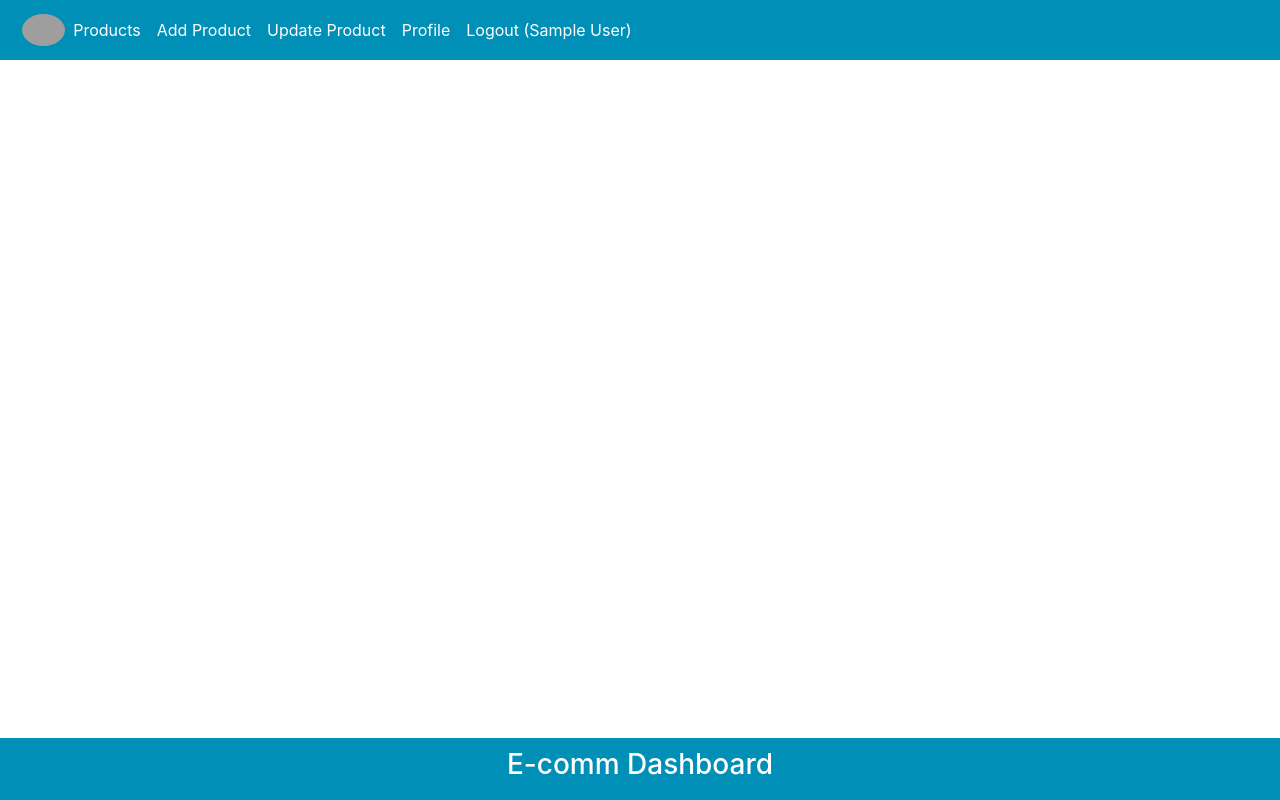
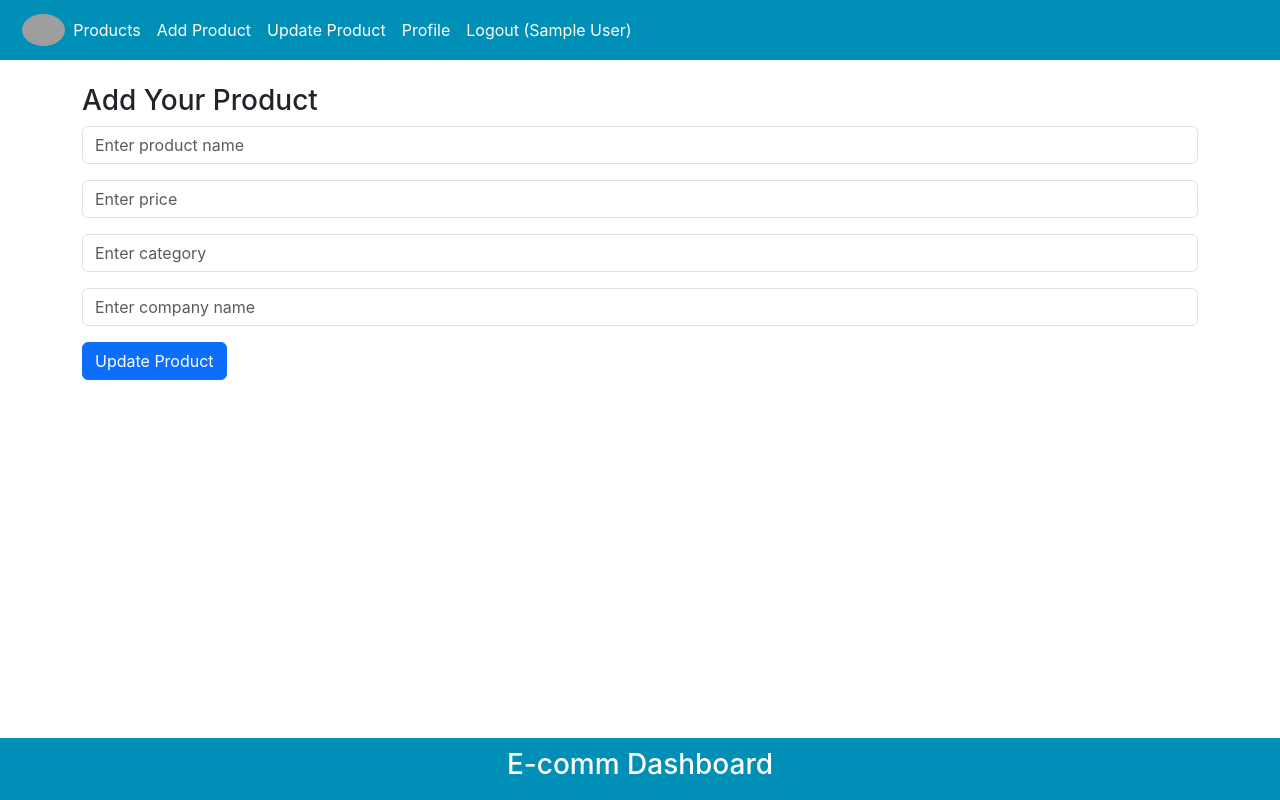
Before and after one commit to luckkalpna/e-Comm_Dashboard, a React (Create React App) app in the folder front-end/: page /update/1 in a window 1280 px wide. Built offline with nearby package versions, Linux system fonts and the light colour scheme; sample sign-in values are in the browser's storage; grey boxes are pictures that could not be loaded.

Commit message:
Create Update Form on Frontend

```diff
--- a/front-end/src/App.js
+++ b/front-end/src/App.js
@@ -7,6 +7,7 @@ import PrivateComponent from "./components/PrivateComponent";
 import Login from "./components/Login";
 import AddProduct from "./components/AddProduct";
 import ProductList from "./components/ProductList";
+import UpdateProduct from "./components/UpdateProduct";
 
 function App() {
   return (
@@ -17,7 +18,7 @@ function App() {
           <Route element={<PrivateComponent />}>
             <Route path="/" element={<ProductList />} />
             <Route path="/add" element={<AddProduct />} />
-            <Route path="/update" element={<h1>Update Product Component</h1>} />
+            <Route path="/update/:id" element={<UpdateProduct />} />
             <Route path="/logout" element={<h1>Logout Page</h1>} />
             <Route path="/profile" element={<h1>Profile Page</h1>} />
           </Route>
--- a/front-end/src/components/ProductList.js
+++ b/front-end/src/components/ProductList.js
@@ -1,4 +1,5 @@
 import React, { useEffect, useState } from "react";
+import { Link } from "react-router-dom";
 
 export default function ProductList() {
   const [products, setProducts] = useState([]);
@@ -41,7 +42,9 @@ export default function ProductList() {
             <li>{item.name}</li>
             <li>$ {item.price}</li>
             <li>{item.category}</li>
-            <li><button type="button" className="btn btn-danger btn-sm" onClick={()=>{deleteProduct(item._id)}}>Delete</button></li>
+            <li><button type="button" className="btn btn-danger btn-sm" onClick={()=>{deleteProduct(item._id)}}>Delete</button> /
+            <Link to={"/update/"+item._id}> <button type="button" className="btn btn-info btn-sm">Update</button></Link>
+            </li>
           </ul>
         ))}
       </div>
--- /dev/null
+++ b/front-end/src/components/UpdateProduct.js
@@ -0,0 +1,68 @@
+import React from 'react'
+
+export default function UpdateProduct() {
+const [name, setName] = React.useState("");
+  const [price, setPrice] = React.useState("");
+  const [category, setCategory] = React.useState("");
+  const [company, setCompany] = React.useState("");
+
+  const updateProduct = async () => {
+    console.log(name, price, category, company);
+    }
+  return (
+    <>
+      <div className="container my-4">
+        <h3>Add Your Product</h3>
+        <form>
+          <div className="mb-3">
+            <input
+              type="text"
+              className="form-control"
+              id="name"
+              placeholder="Enter product name"
+              value={name}
+              onChange={(e) => setName(e.target.value)}
+            />
+          </div>
+          <div className="mb-3">
+            <input
+              type="text"
+              className="form-control"
+              id="price"
+              placeholder="Enter price"
+              value={price}
+              onChange={(e) => setPrice(e.target.value)}
+            />
+          </div>
+          <div className="mb-3">
+            <input
+              type="text"
+              className="form-control"
+              id="category"
+              placeholder="Enter category"
+              value={category}
+              onChange={(e) => setCategory(e.target.value)}
+            />
+          </div>
+          <div className="mb-3">
+            <input
+              type="text"
+              className="form-control"
+              id="company"
+              placeholder="Enter company name"
+              value={company}
+              onChange={(e) => setCompany(e.target.value)}
+            />
+          </div>
+          <button
+            onClick={updateProduct}
+            type="button"
+            className="btn btn-primary"
+          >
+            Update Product
+          </button>
+        </form>
+      </div>
+    </>
+  );
+}
```
